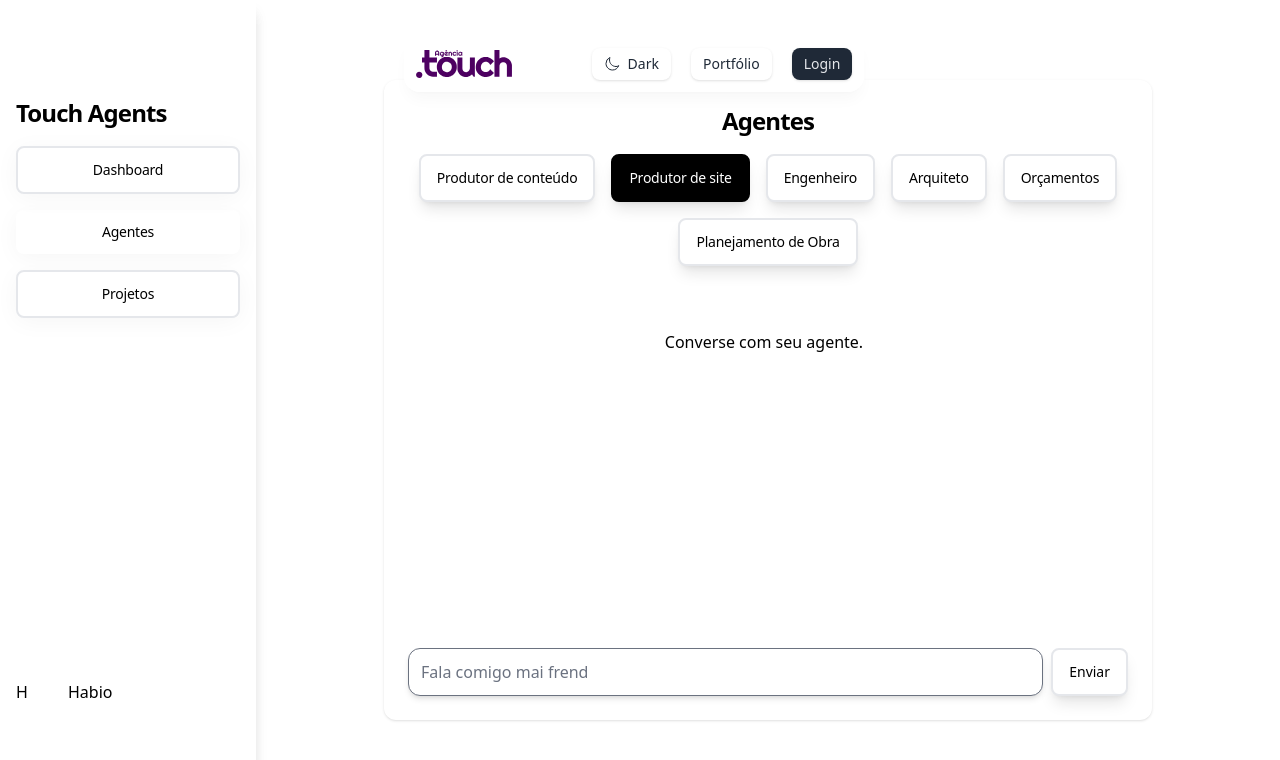
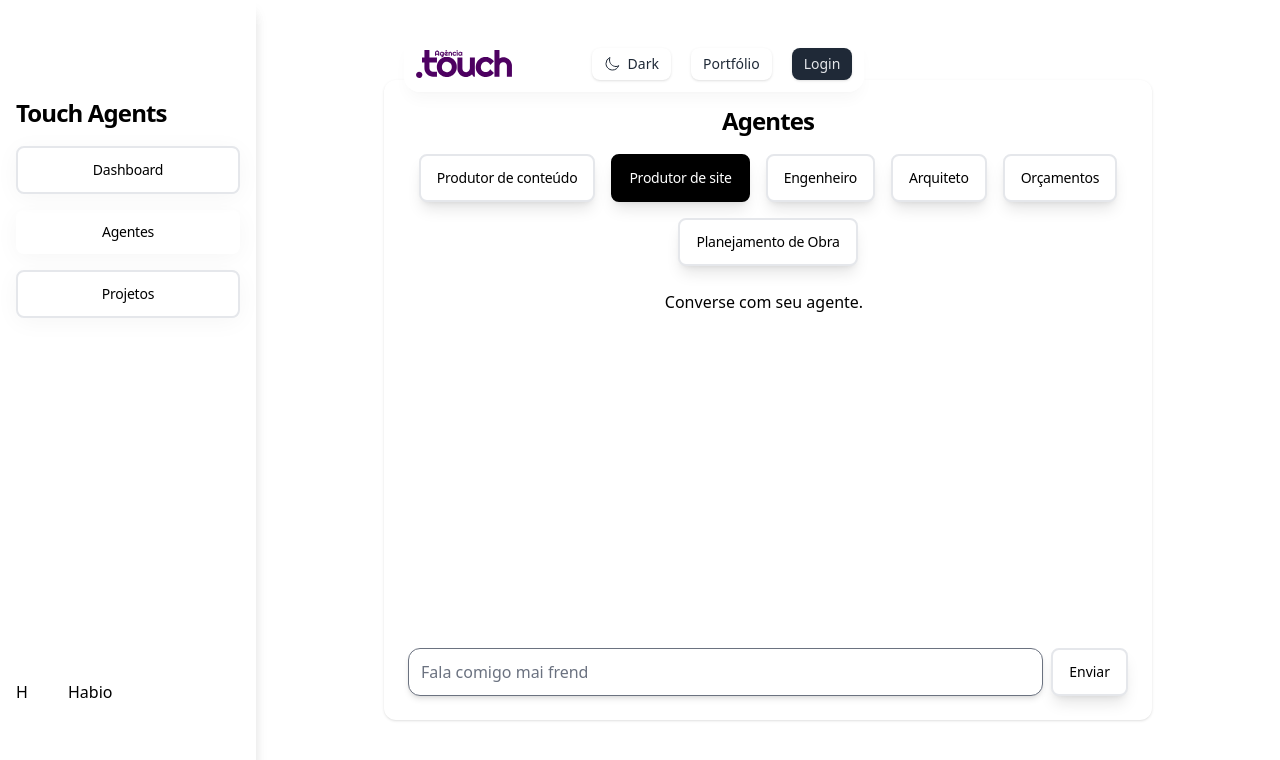
Before and after one commit to Gabrielloopes33/touch-web, a Next.js app: page /agents in a window 1280 px wide. Shown: the top 760 px of the page. Built offline with nearby package versions, Linux system fonts and the light colour scheme.

Commit message:
teste pequeno pra subir as alterações

```diff
--- a/components/agents/agents.tsx
+++ b/components/agents/agents.tsx
@@ -105,7 +105,7 @@ export default function Agents() {
       </div>
       <div className="flex-1 overflow-y-auto mb-4 pr-0 md:pr-2 min-w-0">
         {messages.length === 0 && (
-          <div className="text-center text-base-content/60 mt-10">Converse com seu agente.</div>
+          <div className="text-center text-base-content/60 mt-15">Converse com seu agente.</div>
         )}
         {messages.map((msg, i) => (
           <div
```
